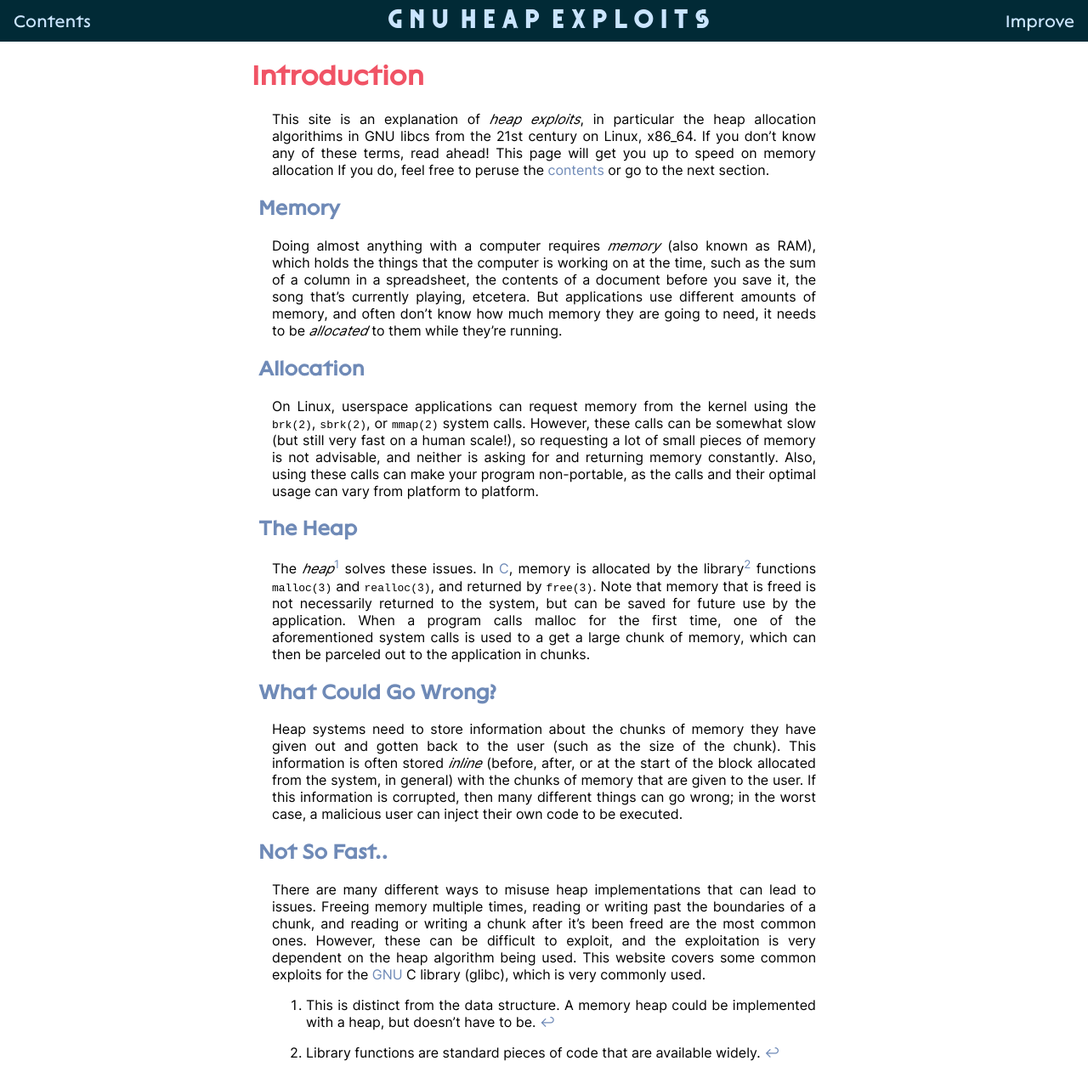
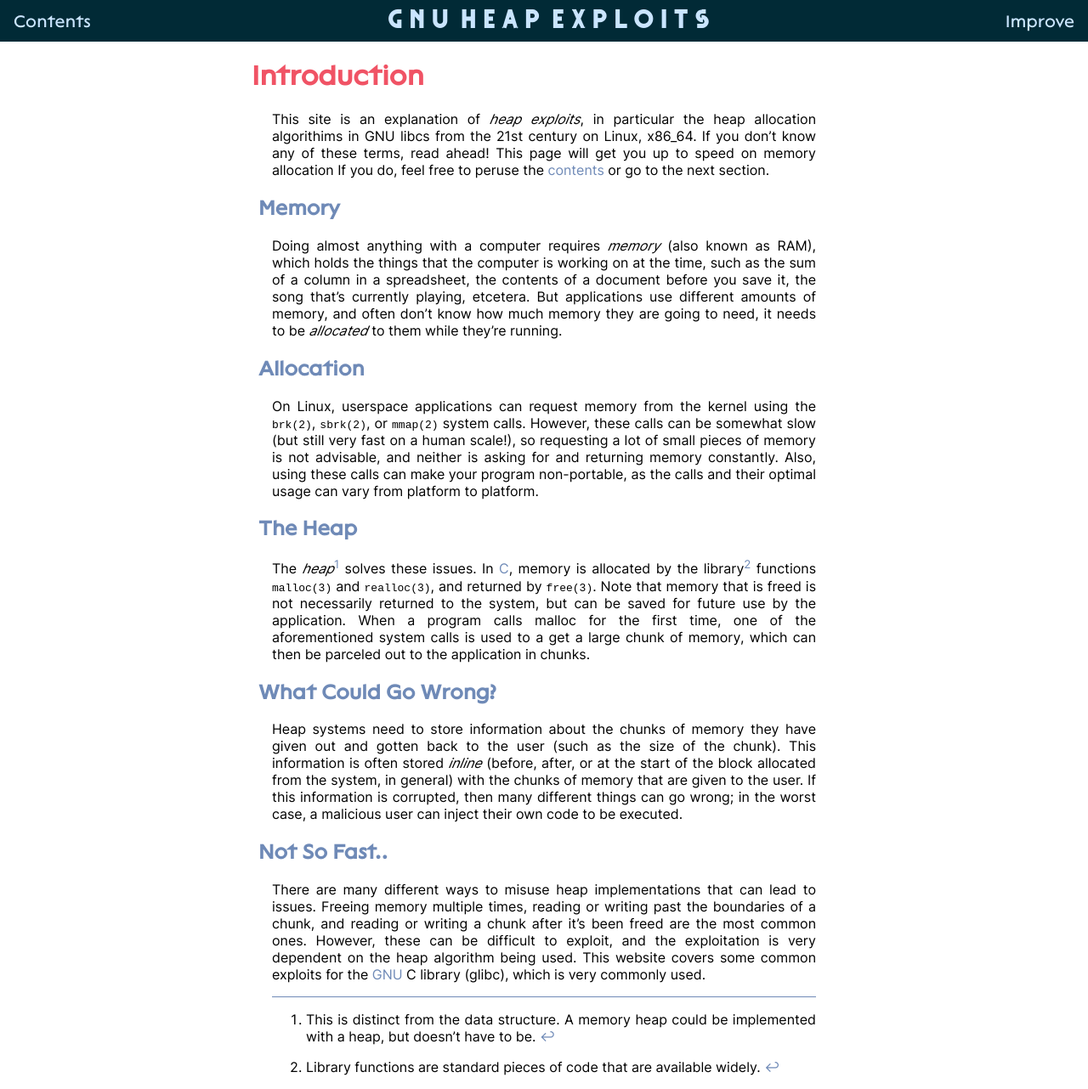
Before and after one commit to bstank/bstank.github.io, a Jekyll site: the page built from introduction.md, in a window 1280 px wide. Shown: the whole page at 85% size. Built offline with Jekyll 4.4.1, drawn with Linux system fonts in a browser that asks for light colours; our own code applies the rules of GitHub Pages for plain Markdown files.

Commit message:
Added border to footnotes.

```diff
--- a/assets/css/style.scss
+++ b/assets/css/style.scss
@@ -115,4 +115,8 @@ main {
             text-decoration: underline;
         }
     }
+
+    .footnotes {
+        border-top: 1px solid var(--body-h2);
+    }
 }
```
